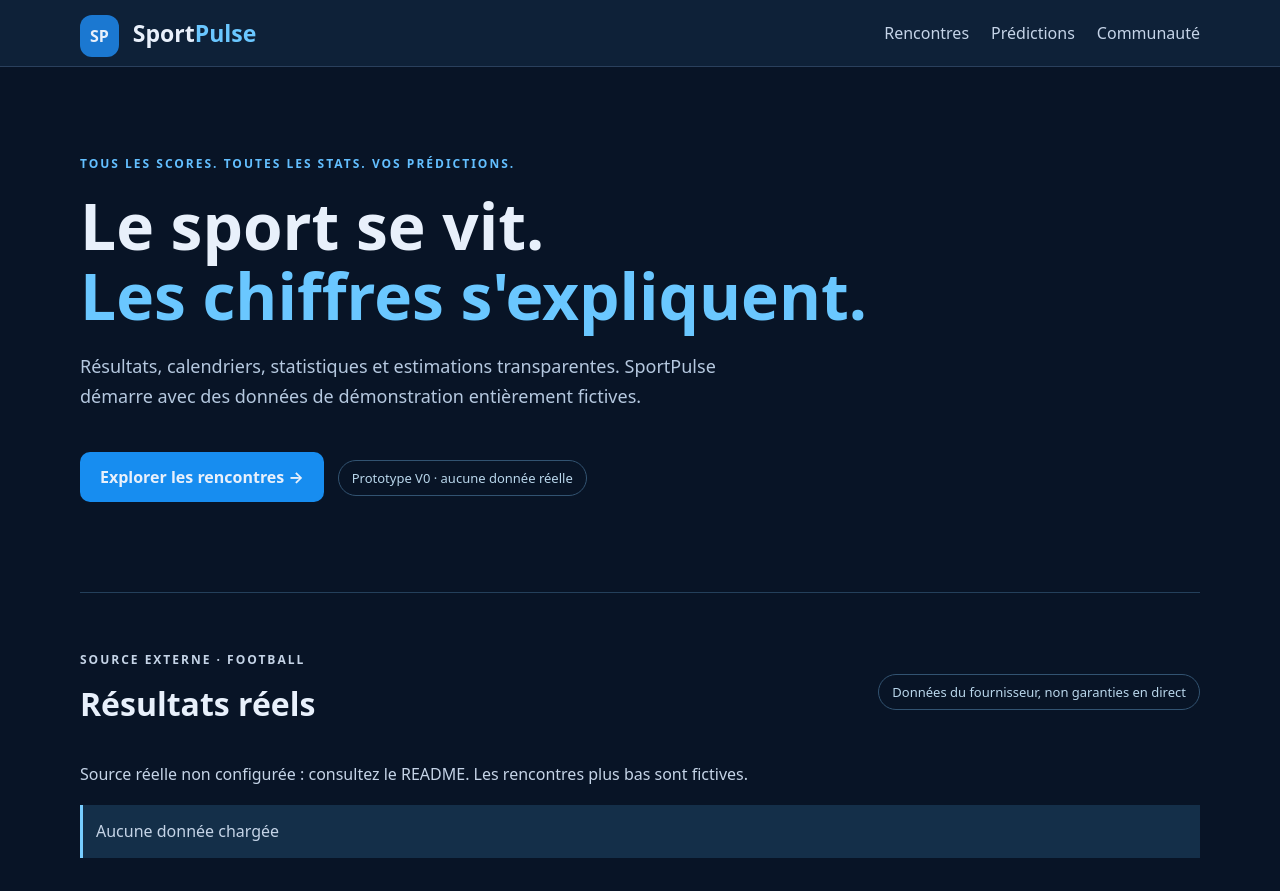
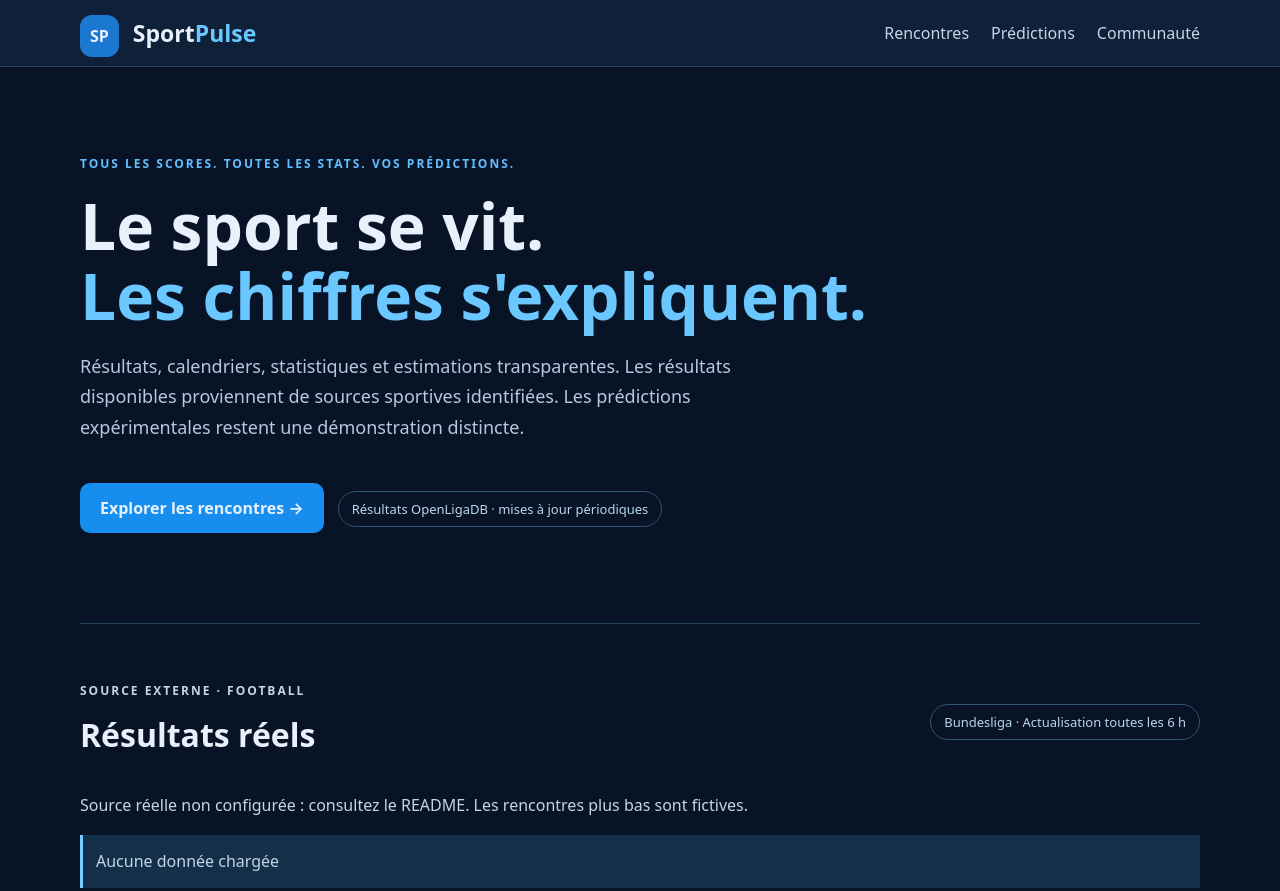
Before and after one commit to Adelovitch/SportPulse, a plain HTML site: page index.html in a window 1280 px wide. Shown: the top 891 px of the page. Drawn offline with Linux system fonts and the light colour scheme.

Commit message:
feat(site): switch results to public OpenLigaDB snapshot

```diff
--- a/index.html
+++ b/index.html
@@ -1,8 +1,8 @@
 <!doctype html>
 <html lang="fr"><head><meta charset="utf-8"><meta name="viewport" content="width=device-width,initial-scale=1"><meta name="theme-color" content="#071427"><meta name="description" content="SportPulse : résultats sportifs et prédictions statistiques expliquées."><title>SportPulse — Résultats et prédictions</title><link rel="stylesheet" href="styles.css"></head>
 <body><header class="header"><div class="wrap bar"><a class="logo" href="./"><span class="emblem">SP</span> Sport<span class="blue">Pulse</span></a><nav><a href="#rencontres">Rencontres</a><a href="#predictions">Prédictions</a><a href="#communaute">Communauté</a></nav></div></header>
-<main class="wrap"><section class="hero"><p class="eyebrow">TOUS LES SCORES. TOUTES LES STATS. VOS PRÉDICTIONS.</p><h1>Le sport se vit.<br><span class="blue">Les chiffres s'expliquent.</span></h1><p class="sub">Résultats, calendriers, statistiques et estimations transparentes. SportPulse démarre avec des données de démonstration entièrement fictives.</p><a class="cta" href="#rencontres">Explorer les rencontres →</a><span class="pill">Prototype V0 · aucune donnée réelle</span></section>
-<section class="section" id="scores-reels"><div class="sectionhead"><div><p class="eyebrow">SOURCE EXTERNE · FOOTBALL</p><h2>Résultats réels</h2></div><span class="pill">Données du fournisseur, non garanties en direct</span></div><p id="liveStatus" role="status">Chargement des données sportives…</p><p id="liveUpdated" class="notice">Aucune donnée chargée</p><div id="liveMatches" class="matchlist"></div><p id="liveSource"></p></section><section class="section" id="rencontres"><div class="sectionhead"><div><p class="eyebrow">DÉMONSTRATION INTERACTIVE</p><h2>Rencontres fictives</h2></div><span class="pill">Exemples fictifs</span></div><div class="filters"><label>Sport <select id="sport"><option value="all">Tous les sports</option><option>Football</option><option>Basketball</option></select></label><label>Statut <select id="status"><option value="all">Toutes</option><option value="scheduled">À venir</option><option value="finished">Terminées</option></select></label></div><div id="matchList" class="matchlist" aria-live="polite"></div></section>
+<main class="wrap"><section class="hero"><p class="eyebrow">TOUS LES SCORES. TOUTES LES STATS. VOS PRÉDICTIONS.</p><h1>Le sport se vit.<br><span class="blue">Les chiffres s'expliquent.</span></h1><p class="sub">Résultats, calendriers, statistiques et estimations transparentes. Les résultats disponibles proviennent de sources sportives identifiées. Les prédictions expérimentales restent une démonstration distincte.</p><a class="cta" href="#scores-reels">Explorer les rencontres →</a><span class="pill">Résultats OpenLigaDB · mises à jour périodiques</span></section>
+<section class="section" id="scores-reels"><div class="sectionhead"><div><p class="eyebrow">SOURCE EXTERNE · FOOTBALL</p><h2>Résultats réels</h2></div><span class="pill">Bundesliga · Actualisation toutes les 6 h</span></div><p id="liveStatus" role="status">Chargement des données sportives…</p><p id="liveUpdated" class="notice">Aucune donnée chargée</p><div id="liveMatches" class="matchlist"></div><p id="liveSource"></p></section><section class="section" id="rencontres"><div class="sectionhead"><div><p class="eyebrow">DÉMONSTRATION INTERACTIVE</p><h2>Rencontres fictives</h2></div><span class="pill">Exemples fictifs</span></div><div class="filters"><label>Sport <select id="sport"><option value="all">Tous les sports</option><option>Football</option><option>Basketball</option></select></label><label>Statut <select id="status"><option value="all">Toutes</option><option value="scheduled">À venir</option><option value="finished">Terminées</option></select></label></div><div id="matchList" class="matchlist" aria-live="polite"></div></section>
 <section class="section two" id="predictions"><div><p class="eyebrow">ANALYSE TRANSPARENTE</p><h2>Prédictions statistiques</h2><p>Pour le football, une estimation expérimentale de victoire à domicile (1), match nul (N) ou victoire à l'extérieur (2) est calculée à partir de performances fictives.</p><p class="notice">Ces pourcentages ne constituent ni une certitude, ni une cote, ni un conseil de pari. <a href="methodology.html">Voir la méthode</a>.</p></div><div id="predictionPanel" class="predcard" aria-live="polite"></div></section>
 <section class="section" id="communaute"><p class="eyebrow">PROCHAINE ÉTAPE</p><h2>Vos pronostics, notre prochaine grande rubrique</h2><p>À terme, chacun pourra enregistrer gratuitement son choix 1/N/2, suivre sa précision et comparer la sagesse collective aux prévisions du modèle. Ce service n'est pas encore actif et aucun pronostic d'internaute n'est collecté.</p><div class="coming">Communauté · à venir</div></section></main>
-<footer><div class="wrap footer"><strong>SportPulse</strong><span>Gratuit et indépendant · Démonstration</span><a href="methodology.html">Méthodologie</a><a href="privacy.html">Confidentialité</a></div></footer><script src="config.js" defer></script><script src="live.js" defer></script><script src="script.js" defer></script></body></html>
+<footer><div class="wrap footer"><strong>SportPulse</strong><span>Gratuit et indépendant · Démonstration</span><a href="methodology.html">Méthodologie</a><a href="privacy.html">Confidentialité</a></div></footer><script src="live.js" defer></script><script src="script.js" defer></script></body></html>
```
